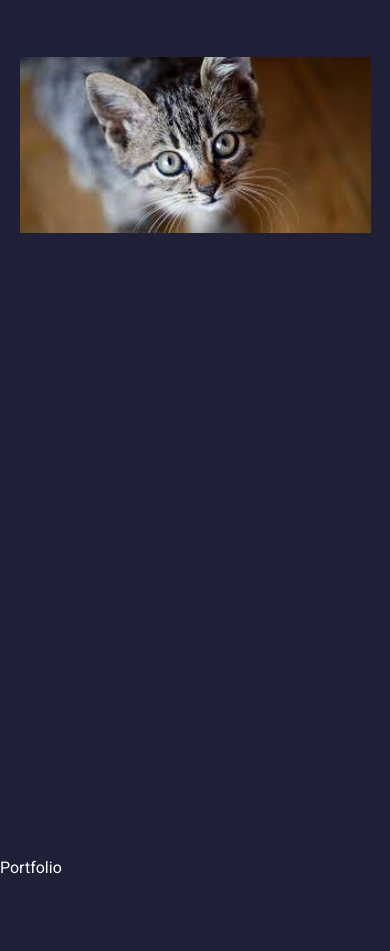
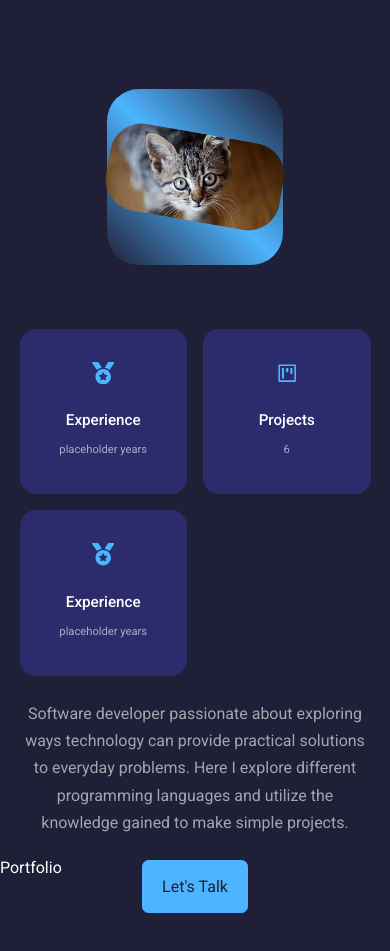
Before and after one commit to Brandex9/portfolio-website, a React (Create React App) app: page / in a window 390 px wide. Shown: the part 1026-1977 px from the top of the page. Built offline with nearby package versions, Linux system fonts and the light colour scheme.

Commit message:
about styling

```diff
--- a/src/components/about/About.css
+++ b/src/components/about/About.css
@@ -0,0 +1,108 @@
+.about__container {
+  display: grid;
+  grid-template-columns: 35% 50%;
+  gap: 15%;
+}
+
+.about__me {
+  width: 100%;
+  aspect-ratio: 1/1;
+  border-radius: 2rem;
+  background: linear-gradient(
+    45deg,
+    transparent,
+    var(--color-primary),
+    transparent
+  );
+  display: grid;
+  place-items: center;
+}
+
+.about__me-image {
+  border-radius: 2rem;
+  overflow: hidden;
+  transform: rotate(10deg);
+}
+
+.about__me-image:hover {
+  transform: rotate(0);
+}
+
+.about__cards {
+  display: grid;
+  grid-template-columns: repeat(3, 1fr);
+  gap: 1.5rem;
+}
+
+.about__card {
+  background: var(--color-bg-variant);
+  border: 1px solid transparent;
+  border-radius: 1rem;
+  padding: 2rem;
+  text-align: center;
+  transition: var(--transition);
+}
+
+.about__card:hover {
+  background: transparent;
+  border-color: var(--color-primary-variant);
+  cursor: default;
+}
+
+.about__icon {
+  color: var(--color-primary);
+  font-size: 1.4rem;
+  margin-bottom: 1rem;
+}
+
+.about__card h5 {
+  font-size: 0.95rem;
+}
+
+.about__card small {
+  font-size: 0.7rem;
+  color: var(--color-light);
+}
+
+.about__content p {
+  margin: 2rem 0 2.6rem;
+  color: var(--color-light);
+}
+
+/* ============ Media Devices (Medium devices) ============= */
+@media screen and (max-width: 1024px) {
+  .about__container {
+    grid-template-columns: 1fr;
+    gap: 0;
+  }
+
+  .about__me {
+    width: 50%;
+    margin: 2rem auto 4rem;
+  }
+
+  .about__content p {
+    margin: 1rem 0 1.5rem;
+  }
+}
+
+/* ============ Media Devices (Small devices) ============= */
+@media screen and (max-width: 600px) {
+  .about_-me {
+    width: 65%;
+    margin: 0 auto 3rem;
+  }
+
+  .about__cards {
+    grid-template-columns: 1fr 1fr;
+    gap: 1rem;
+  }
+
+  .about__content {
+    text-align: center;
+  }
+
+  .about__content p {
+    margin: 1.5rem 0;
+  }
+}
--- a/src/components/about/About.jsx
+++ b/src/components/about/About.jsx
@@ -1,6 +1,8 @@
 import React from "react";
 import "./About.css";
 import ME from "../../assets/me-about.jpg";
+import { FaMedal } from "react-icons/fa";
+import { AiOutlineProject } from "react-icons/ai";
 
 const About = () => {
   return (
@@ -15,7 +17,36 @@ const About = () => {
           </div>
         </div>
 
-        <div className="about__content"></div>
+        <div className="about__content">
+          <div className="about__cards">
+            <article className="about__card">
+              <FaMedal className="about__icon" />
+              <h5>Experience</h5>
+              <small>placeholder years</small>
+            </article>
+            <article className="about__card">
+              <AiOutlineProject className="about__icon" />
+              <h5>Projects</h5>
+              <small>6</small>
+            </article>
+            <article className="about__card">
+              <FaMedal className="about__icon" />
+              <h5>Experience</h5>
+              <small>placeholder years</small>
+            </article>
+          </div>
+
+          <p>
+            Software developer passionate about exploring ways technology can
+            provide practical solutions to everyday problems. Here I explore
+            different programming languages and utilize the knowledge gained to
+            make simple projects.
+          </p>
+
+          <a href="#contact" className="btn btn-primary">
+            Let's Talk
+          </a>
+        </div>
       </div>
     </section>
   );
```
